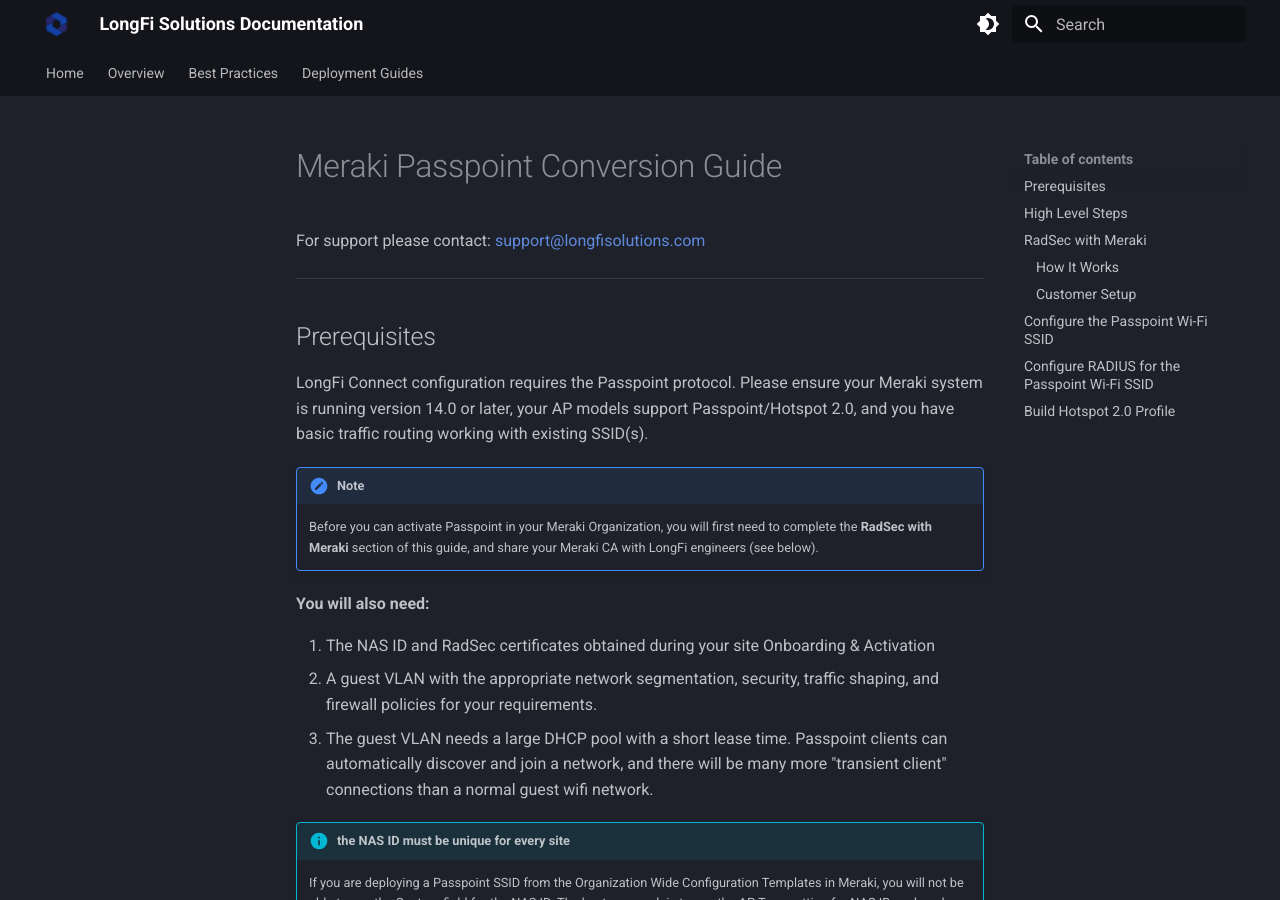
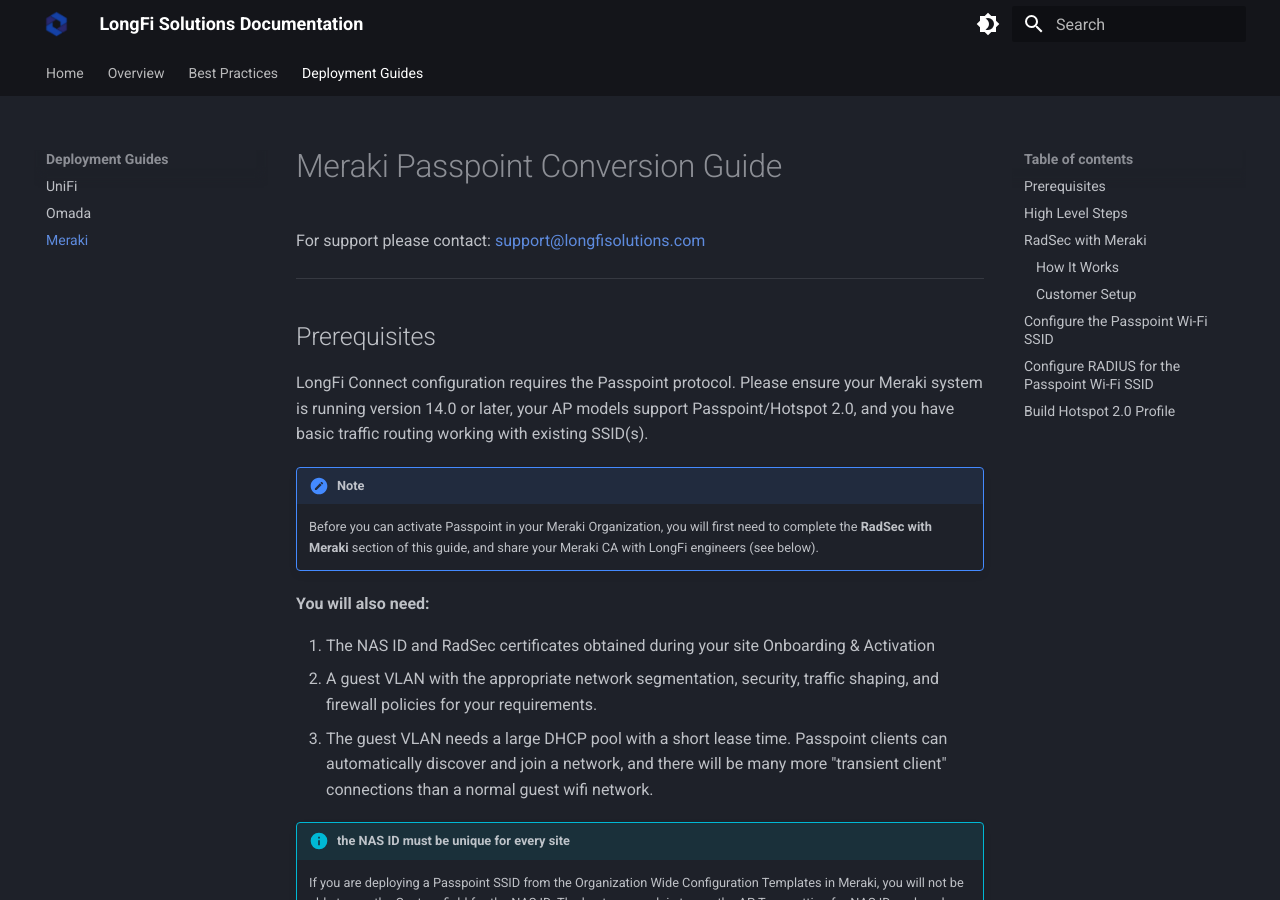
Before and after one commit to LongFi-Solutions/longfi-solutions.github.io, an MkDocs documentation site: the page built from docs/deployment/meraki.md, in a window 1280 px wide and 900 px high. Built offline with MkDocs 1.6.1 and Material for MkDocs 9.7.7, drawn with Linux system fonts in a browser that asks for light colours; part of the change alters nothing that is shown.

Commit message:
Add Meraki deployment guide to nav

```diff
--- a/mkdocs.yml
+++ b/mkdocs.yml
@@ -56,7 +56,7 @@ nav:
     # - Introduction: deployment/index.md
     - UniFi: deployment/unifi.md
     - Omada: deployment/omada-networks.md
-    # - Meraki: deployment/meraki.md
+    - Meraki: deployment/meraki.md
     # - Aruba: deployment/aruba.md
     # - Ruckus: deployment/ruckus.md
     # - Cambium: deployment/cambium.md
```
